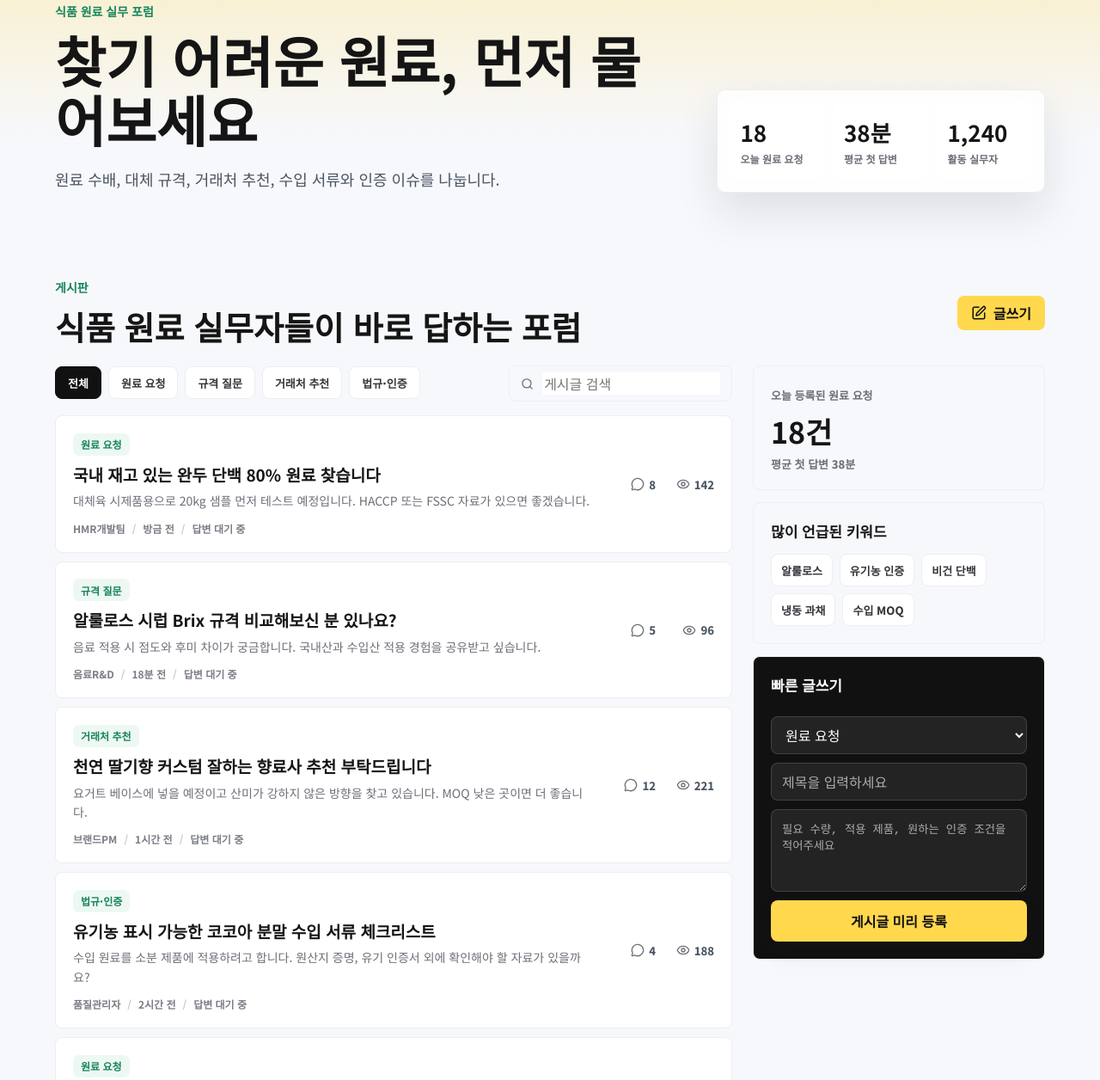
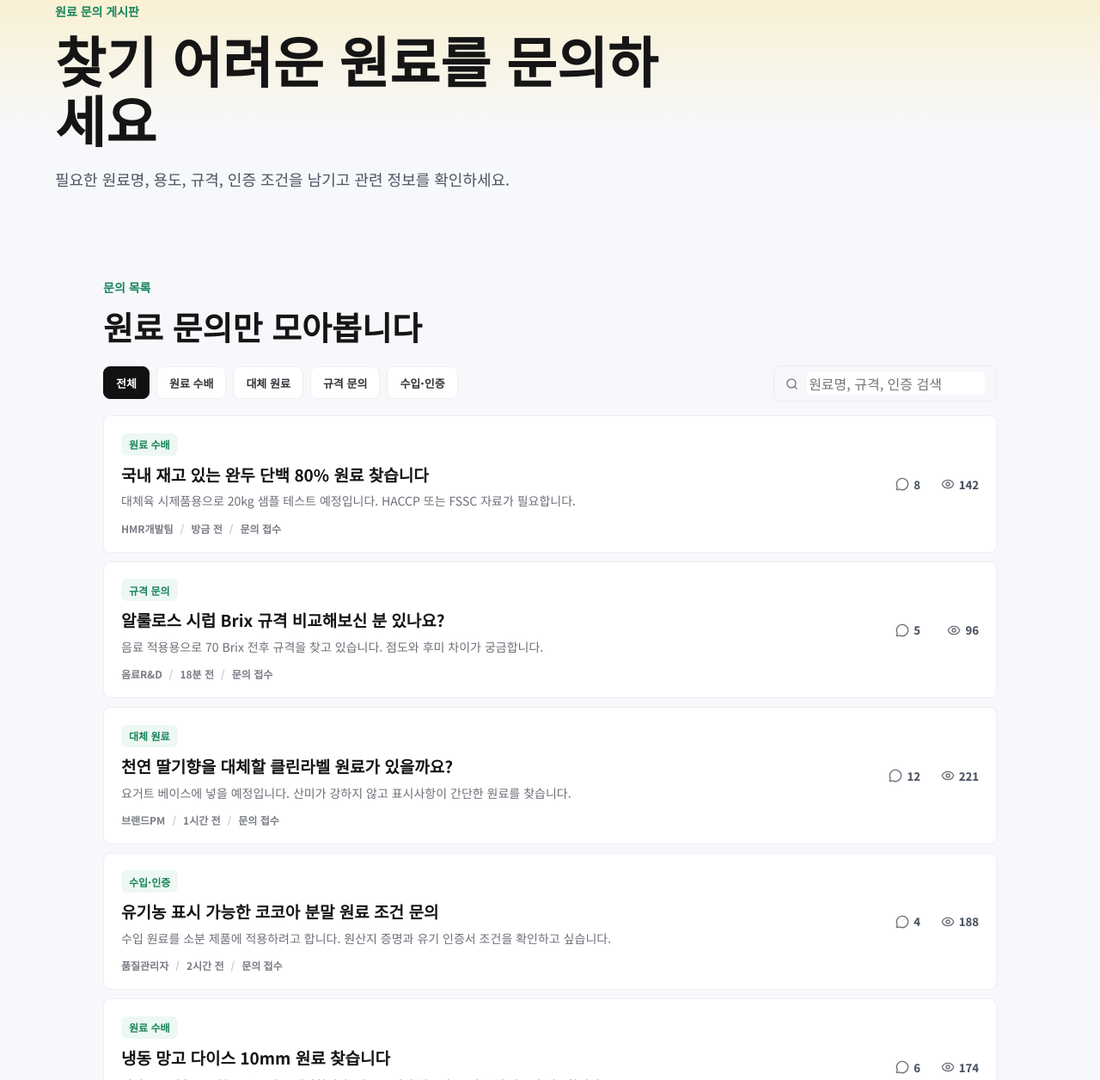
Before and after one commit to h4emin-web/food, a plain HTML site: page community.html in a window 1280 px wide. Shown: the part 153-1409 px from the top of the page at 86% size. Drawn offline with nearby package versions, Linux system fonts and the light colour scheme.

Commit message:
Refine ingredient inquiry community

```diff
--- a/community.html
+++ b/community.html
@@ -3,10 +3,10 @@
   <head>
     <meta charset="UTF-8" />
     <meta name="viewport" content="width=device-width, initial-scale=1.0" />
-    <title>푸드소스 커뮤니티 | 식품 원료 포럼</title>
+    <title>푸드소스 커뮤니티 | 원료 문의 게시판</title>
     <meta
       name="description"
-      content="식품 원료 수배, 규격 질문, 거래처 추천, 법규와 인증 정보를 나누는 푸드소스 커뮤니티"
+      content="찾기 어려운 식품 원료를 문의하고 조건에 맞는 원료 정보를 확인하는 푸드소스 원료 문의 게시판"
     />
     <link rel="preconnect" href="https://fonts.googleapis.com" />
     <link rel="preconnect" href="https://fonts.gstatic.com" crossorigin />
@@ -41,88 +41,40 @@
     <main class="community-page">
       <section class="community-hero" aria-labelledby="community-title">
         <div>
-          <p class="eyebrow">식품 원료 실무 포럼</p>
-          <h1 id="community-title">찾기 어려운 원료, 먼저 물어보세요</h1>
+          <p class="eyebrow">원료 문의 게시판</p>
+          <h1 id="community-title">찾기 어려운 원료를 문의하세요</h1>
           <p>
-            원료 수배, 대체 규격, 거래처 추천, 수입 서류와 인증 이슈를 나눕니다.
+            필요한 원료명, 용도, 규격, 인증 조건을 남기고 관련 정보를 확인하세요.
           </p>
-        </div>
-        <div class="community-hero-stats" aria-label="커뮤니티 현황">
-          <div>
-            <strong>18</strong>
-            <span>오늘 원료 요청</span>
-          </div>
-          <div>
-            <strong>38분</strong>
-            <span>평균 첫 답변</span>
-          </div>
-          <div>
-            <strong>1,240</strong>
-            <span>활동 실무자</span>
-          </div>
         </div>
       </section>
 
       <section class="community-section" id="community">
         <div class="section-title">
           <div>
-            <p class="eyebrow">게시판</p>
-            <h2>식품 원료 실무자들이 바로 답하는 포럼</h2>
+            <p class="eyebrow">문의 목록</p>
+            <h2>원료 문의만 모아봅니다</h2>
           </div>
-          <button class="primary-button compact" type="button" id="focusCommunityWrite">
-            <i data-lucide="square-pen"></i>
-            글쓰기
-          </button>
         </div>
 
         <div class="community-layout">
           <div class="community-main">
             <div class="community-toolbar">
-              <div class="community-tabs" aria-label="커뮤니티 게시판">
+              <div class="community-tabs" aria-label="원료 문의 분류">
                 <button class="active" type="button" data-community-tab="전체">전체</button>
-                <button type="button" data-community-tab="원료 요청">원료 요청</button>
-                <button type="button" data-community-tab="규격 질문">규격 질문</button>
-                <button type="button" data-community-tab="거래처 추천">거래처 추천</button>
-                <button type="button" data-community-tab="법규·인증">법규·인증</button>
+                <button type="button" data-community-tab="원료 수배">원료 수배</button>
+                <button type="button" data-community-tab="대체 원료">대체 원료</button>
+                <button type="button" data-community-tab="규격 문의">규격 문의</button>
+                <button type="button" data-community-tab="수입·인증">수입·인증</button>
               </div>
               <label class="community-search">
                 <i data-lucide="search"></i>
-                <input id="communitySearch" type="search" placeholder="게시글 검색" />
+                <input id="communitySearch" type="search" placeholder="원료명, 규격, 인증 검색" />
               </label>
             </div>
 
             <div class="community-list" id="communityList" aria-live="polite"></div>
           </div>
-
-          <aside class="community-aside" aria-label="커뮤니티 요약">
-            <div class="community-metric">
-              <span>오늘 등록된 원료 요청</span>
-              <strong>18건</strong>
-              <p>평균 첫 답변 38분</p>
-            </div>
-            <div class="hot-keywords">
-              <h3>많이 언급된 키워드</h3>
-              <div>
-                <button type="button">알룰로스</button>
-                <button type="button">유기농 인증</button>
-                <button type="button">비건 단백</button>
-                <button type="button">냉동 과채</button>
-                <button type="button">수입 MOQ</button>
-              </div>
-            </div>
-            <form class="community-write" id="communityWrite">
-              <h3>빠른 글쓰기</h3>
-              <select aria-label="게시판 선택" id="communityCategory">
-                <option>원료 요청</option>
-                <option>규격 질문</option>
-                <option>거래처 추천</option>
-                <option>법규·인증</option>
-              </select>
-              <input id="communityTitle" type="text" placeholder="제목을 입력하세요" aria-label="글 제목" />
-              <textarea id="communityBody" placeholder="필요 수량, 적용 제품, 원하는 인증 조건을 적어주세요" aria-label="글 내용"></textarea>
-              <button class="primary-button" type="submit">게시글 미리 등록</button>
-            </form>
-          </aside>
         </div>
       </section>
     </main>
--- a/script.js
+++ b/script.js
@@ -51,47 +51,47 @@ const ingredients = [
 
 const communityPosts = [
   {
-    category: "원료 요청",
+    category: "원료 수배",
     title: "국내 재고 있는 완두 단백 80% 원료 찾습니다",
-    desc: "대체육 시제품용으로 20kg 샘플 먼저 테스트 예정입니다. HACCP 또는 FSSC 자료가 있으면 좋겠습니다.",
+    desc: "대체육 시제품용으로 20kg 샘플 테스트 예정입니다. HACCP 또는 FSSC 자료가 필요합니다.",
     author: "HMR개발팀",
     date: "방금 전",
     comments: 8,
     views: 142,
   },
   {
-    category: "규격 질문",
+    category: "규격 문의",
     title: "알룰로스 시럽 Brix 규격 비교해보신 분 있나요?",
-    desc: "음료 적용 시 점도와 후미 차이가 궁금합니다. 국내산과 수입산 적용 경험을 공유받고 싶습니다.",
+    desc: "음료 적용용으로 70 Brix 전후 규격을 찾고 있습니다. 점도와 후미 차이가 궁금합니다.",
     author: "음료R&D",
     date: "18분 전",
     comments: 5,
     views: 96,
   },
   {
-    category: "거래처 추천",
-    title: "천연 딸기향 커스텀 잘하는 향료사 추천 부탁드립니다",
-    desc: "요거트 베이스에 넣을 예정이고 산미가 강하지 않은 방향을 찾고 있습니다. MOQ 낮은 곳이면 더 좋습니다.",
+    category: "대체 원료",
+    title: "천연 딸기향을 대체할 클린라벨 원료가 있을까요?",
+    desc: "요거트 베이스에 넣을 예정입니다. 산미가 강하지 않고 표시사항이 간단한 원료를 찾습니다.",
     author: "브랜드PM",
     date: "1시간 전",
     comments: 12,
     views: 221,
   },
   {
-    category: "법규·인증",
-    title: "유기농 표시 가능한 코코아 분말 수입 서류 체크리스트",
-    desc: "수입 원료를 소분 제품에 적용하려고 합니다. 원산지 증명, 유기 인증서 외에 확인해야 할 자료가 있을까요?",
+    category: "수입·인증",
+    title: "유기농 표시 가능한 코코아 분말 원료 조건 문의",
+    desc: "수입 원료를 소분 제품에 적용하려고 합니다. 원산지 증명과 유기 인증서 조건을 확인하고 싶습니다.",
     author: "품질관리자",
     date: "2시간 전",
     comments: 4,
     views: 188,
   },
   {
-    category: "원료 요청",
-    title: "냉동 망고 다이스 10mm, B2B 납품 가능한 업체 찾습니다",
+    category: "원료 수배",
+    title: "냉동 망고 다이스 10mm 원료 찾습니다",
     desc: "디저트 토핑용으로 월 300kg 정도 예상합니다. 당도 규격과 해동 후 드립 손실 자료가 필요합니다.",
     author: "디저트제조",
-    date: "오늘",
+    date: "3시간 전",
     comments: 6,
     views: 174,
   },
@@ -105,11 +105,6 @@ const quickTags = [...document.querySelectorAll(".quick-tags button")];
 const communityList = document.querySelector("#communityList");
 const communitySearch = document.querySelector("#communitySearch");
 const communityTabs = [...document.querySelectorAll("[data-community-tab]")];
-const communityWriteForm = document.querySelector("#communityWrite");
-const communityTitle = document.querySelector("#communityTitle");
-const communityBody = document.querySelector("#communityBody");
-const communityCategory = document.querySelector("#communityCategory");
-const focusCommunityWrite = document.querySelector("#focusCommunityWrite");
 let activeCommunityTab = "전체";
 
 function renderCards(items) {
@@ -187,7 +182,7 @@ function renderCommunityPosts(posts) {
             <div class="post-meta">
               <span>${post.author}</span>
               <span>${post.date}</span>
-              <span>답변 대기 중</span>
+              <span>문의 접수</span>
             </div>
           </div>
           <div class="post-stats" aria-label="게시글 반응">
@@ -265,44 +260,6 @@ if (communityList && communitySearch) {
   });
 
   communitySearch.addEventListener("input", updateCommunityPosts);
-
-  document.querySelectorAll(".hot-keywords button").forEach((button) => {
-    button.addEventListener("click", () => {
-      communitySearch.value = button.textContent.trim();
-      updateCommunityPosts();
-    });
-  });
-
-  focusCommunityWrite.addEventListener("click", () => {
-    communityTitle.focus();
-  });
-
-  communityWriteForm.addEventListener("submit", (event) => {
-    event.preventDefault();
-
-    const title = communityTitle.value.trim();
-    const desc = communityBody.value.trim();
-    if (!title) {
-      communityTitle.focus();
-      return;
-    }
-
-    communityPosts.unshift({
-      category: communityCategory.value,
-      title,
-    desc: desc || "조건을 더 입력하면 실무자가 빠르게 답변할 수 있습니다.",
-      author: "나",
-      date: "지금",
-      comments: 0,
-      views: 1,
-    });
-
-    activeCommunityTab = "전체";
-    communityTabs.forEach((tab) => tab.classList.toggle("active", tab.dataset.communityTab === "전체"));
-    communitySearch.value = "";
-    communityWriteForm.reset();
-    updateCommunityPosts();
-  });
 }
 
 if (window.lucide) {
--- a/styles.css
+++ b/styles.css
@@ -589,8 +589,6 @@ img {
 
 .community-hero {
   display: grid;
-  grid-template-columns: minmax(0, 1fr) minmax(320px, 0.54fr);
-  gap: clamp(24px, 5vw, 64px);
   align-items: end;
   padding: clamp(44px, 7vw, 84px) clamp(20px, 5vw, 72px) 34px;
   background:
@@ -614,53 +612,24 @@ img {
   line-height: 1.7;
 }
 
-.community-hero-stats {
-  display: grid;
-  grid-template-columns: repeat(3, minmax(0, 1fr));
-  gap: 10px;
-  padding: 14px;
-  border: 1px solid var(--line);
-  border-radius: 10px;
-  background: rgba(255, 255, 255, 0.8);
-  box-shadow: var(--shadow);
-  backdrop-filter: blur(16px);
-}
-
-.community-hero-stats div {
-  padding: 16px 12px;
-  border-radius: 8px;
-  background: #fff;
-}
-
-.community-hero-stats strong,
-.community-hero-stats span {
-  display: block;
-}
-
-.community-hero-stats strong {
-  font-size: 26px;
-  letter-spacing: 0;
-}
-
-.community-hero-stats span {
-  margin-top: 4px;
-  color: var(--muted);
-  font-size: 12px;
-  font-weight: 800;
-}
-
 .community-section {
   background: var(--soft);
 }
 
+.community-section .section-title {
+  max-width: 1040px;
+  margin-right: auto;
+  margin-left: auto;
+}
+
 .community-layout {
   display: grid;
-  grid-template-columns: minmax(0, 1fr) 340px;
-  gap: 24px;
+  grid-template-columns: minmax(0, 1fr);
+  max-width: 1040px;
+  margin: 0 auto;
 }
 
-.community-main,
-.community-aside {
+.community-main {
   min-width: 0;
 }
 
@@ -681,8 +650,7 @@ img {
   display: none;
 }
 
-.community-tabs button,
-.hot-keywords button {
+.community-tabs button {
   min-height: 38px;
   border: 1px solid var(--line);
   border-radius: 8px;
@@ -699,7 +667,7 @@ img {
 }
 
 .community-tabs button.active,
-.hot-keywords button:hover {
+.community-tabs button:hover {
   border-color: #111;
   background: #111;
   color: #fff;
@@ -812,100 +780,6 @@ img {
   color: var(--muted);
 }
 
-.community-aside {
-  display: grid;
-  gap: 14px;
-  align-self: start;
-}
-
-.community-metric,
-.hot-keywords,
-.community-write {
-  padding: 20px;
-  border: 1px solid var(--line);
-  border-radius: 8px;
-  background: var(--soft);
-}
-
-.community-metric span,
-.community-metric p {
-  color: var(--muted);
-  font-size: 13px;
-  font-weight: 800;
-}
-
-.community-metric strong {
-  display: block;
-  margin: 7px 0 4px;
-  font-size: 34px;
-  letter-spacing: 0;
-}
-
-.community-metric p {
-  margin: 0;
-}
-
-.hot-keywords h3,
-.community-write h3 {
-  margin: 0 0 14px;
-  font-size: 17px;
-}
-
-.hot-keywords div {
-  display: flex;
-  flex-wrap: wrap;
-  gap: 8px;
-}
-
-.hot-keywords button {
-  padding: 0 11px;
-}
-
-.community-write {
-  display: grid;
-  gap: 10px;
-  background: #111;
-  color: #fff;
-}
-
-.community-write select,
-.community-write input,
-.community-write textarea {
-  width: 100%;
-  border: 1px solid rgba(255, 255, 255, 0.14);
-  border-radius: 8px;
-  outline: 0;
-  background: rgba(255, 255, 255, 0.08);
-  color: #fff;
-}
-
-.community-write select,
-.community-write input {
-  min-height: 44px;
-  padding: 0 12px;
-}
-
-.community-write select option {
-  color: #111;
-}
-
-.community-write textarea {
-  min-height: 96px;
-  resize: vertical;
-  padding: 12px;
-}
-
-.community-write input::placeholder,
-.community-write textarea::placeholder {
-  color: rgba(255, 255, 255, 0.62);
-}
-
-.community-write .primary-button {
-  width: 100%;
-  background: var(--yellow);
-  color: #111;
-}
-
 .site-footer {
   display: flex;
   justify-content: space-between;
@@ -937,10 +811,6 @@ img {
 
   .community-layout {
     grid-template-columns: 1fr;
-  }
-
-  .community-aside {
-    grid-template-columns: repeat(3, minmax(0, 1fr));
   }
 }
 
@@ -1020,14 +890,6 @@ img {
     justify-content: flex-start;
   }
 
-  .community-aside {
-    grid-template-columns: 1fr;
-  }
-
-  .community-hero-stats {
-    grid-template-columns: 1fr;
-  }
-
   .supplier-list article {
     grid-template-columns: 72px minmax(0, 1fr);
   }
```
